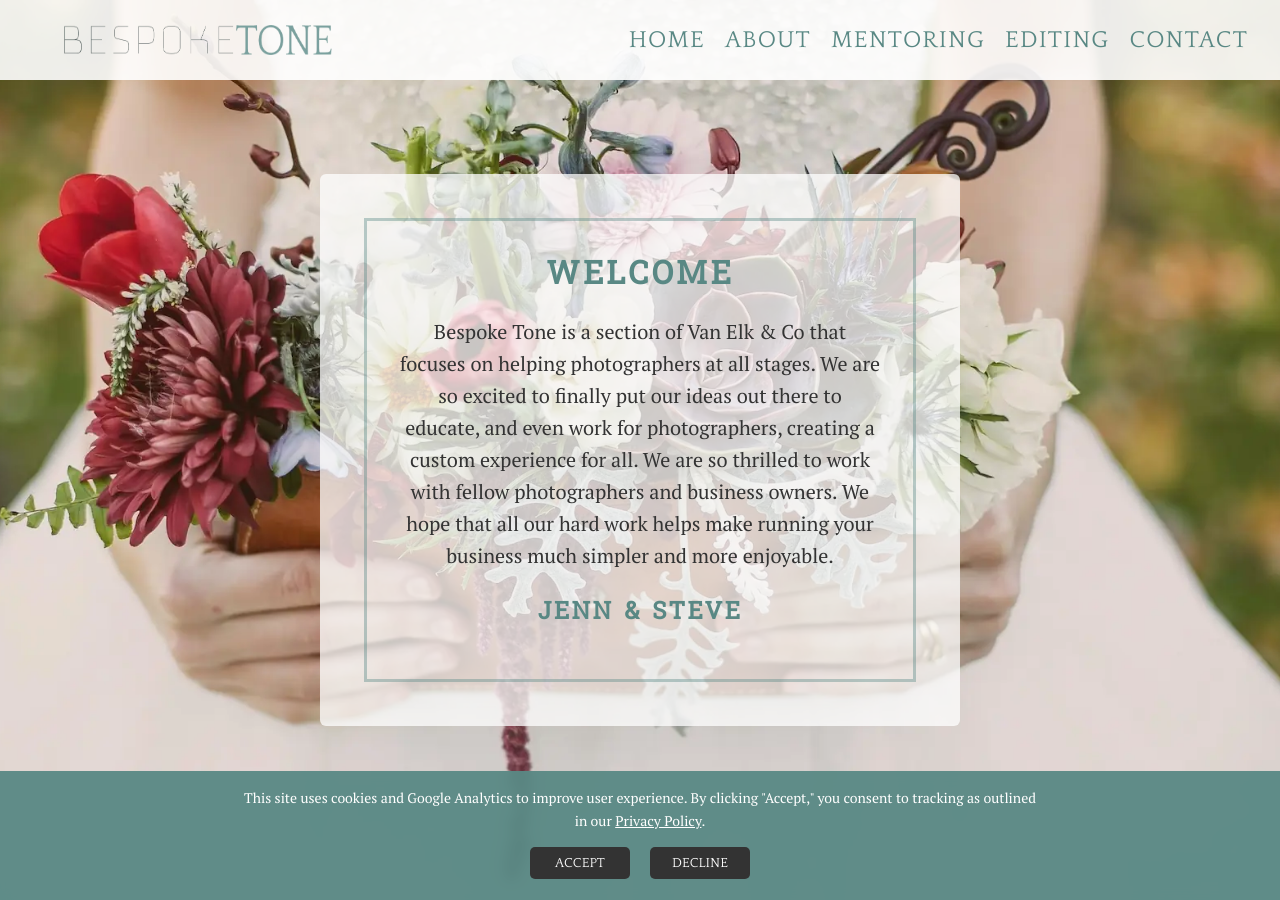
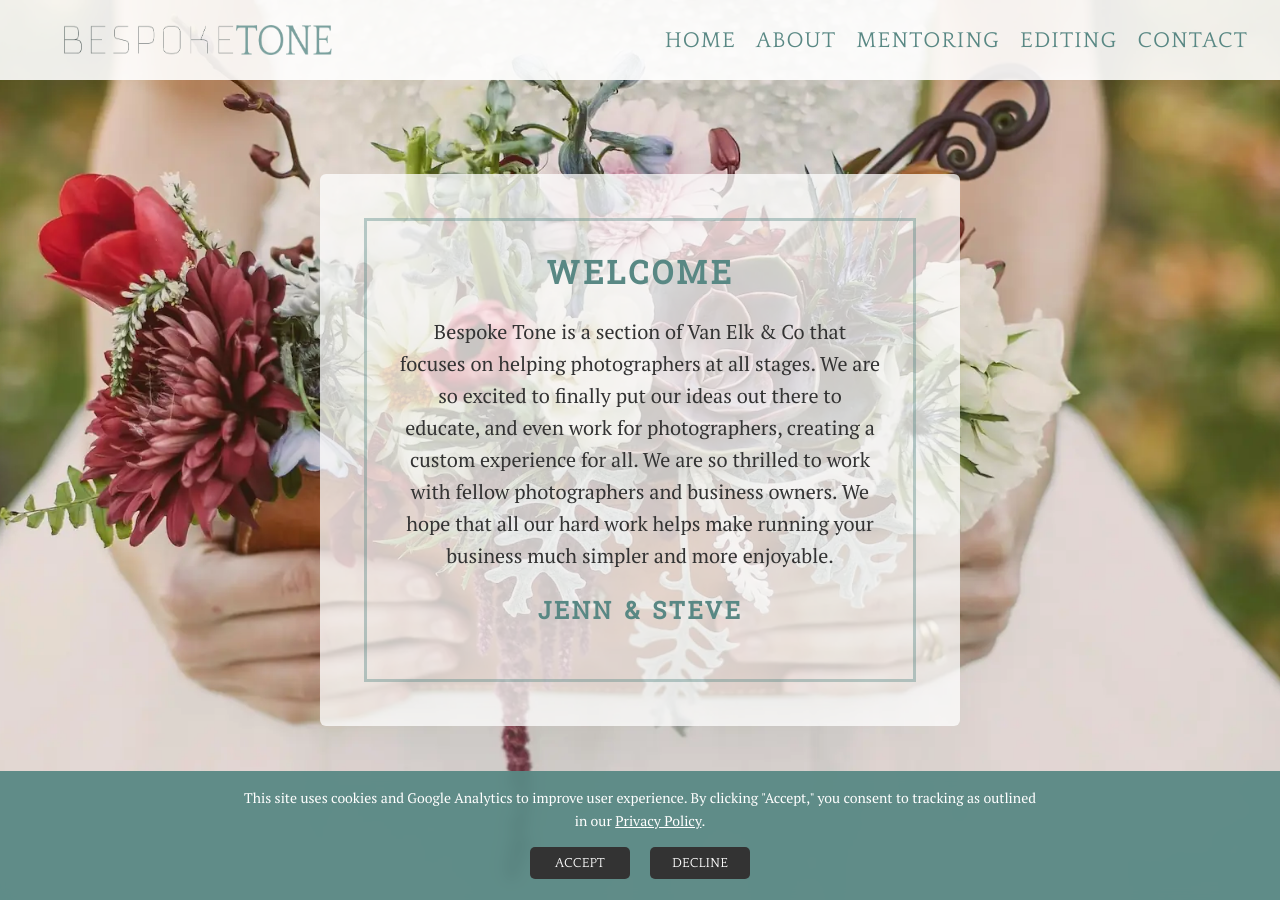
Before and after one commit to stevenvanelk/bespoketone, a Jekyll site: the page built from index.md, in a window 1280 px wide and 900 px high. Built offline with Jekyll 4.4.1, drawn with Linux system fonts in a browser that asks for light colours.

Commit message:
header and accessibility changes

```diff
--- a/css/style.css
+++ b/css/style.css
@@ -64,7 +64,7 @@
     letter-spacing: 0.1em;
 }
 
-h4 {
+h3 {
     font-family: 'Hanuman', serif;
     font-size: 1.5rem;
     margin-bottom: 1rem;
@@ -135,7 +135,7 @@
 .nav-links a {
     text-decoration: none;
     font-family: 'Quattrocento', serif;
-    font-size: 1.5rem;
+    font-size: 1.4rem;
     text-transform: uppercase;
     letter-spacing: 0.05em;
     color: #598884;
--- a/index.md
+++ b/index.md
@@ -75,7 +75,7 @@
   <div class="review-card" style="background-image: url('/images/index/bespoke-tone-e-027.webp');">
     <div class="review-overlay">
       <div class="review-inner">
-        <h4>Brittany's Review</h4>
+        <h3>Brittany's Review</h3>
         <p>
             I can't say enough great things about Jenn & Steven! They are an amazing editing duo. They well exceeded my expectations last year with editing several weddings for my studio. They took the time to get the edits just perfect & made me feel like all their attention was on me and my work. As a professional photographer it's hard to find a good balance between the photo world and life. Taking wedding edits out of the equation opened up so much time, time that was then well spent snuggling with my lil one instead of the computer screen! Highly recommend!
         </p>
@@ -86,7 +86,7 @@
   <div class="review-card" style="background-image: url('/images/index/bespoke-tone-edits-022.webp');">
     <div class="review-overlay">
       <div class="review-inner">
-        <h4>Brooke's Review</h4>
+        <h3>Brooke's Review</h3>
         <p>
             Jenn has the traits of a natural born mentor -- she has an innate ability to nurture, support, and encourage; a characteristic which allows those around her to immediately feel comfortable and at ease. When you combine that with her diverse, well-rounded photography background, you have the ideal coach -- imparting her knowledge and cheering for your ultimate success and growth.
         </p>
```
Also changed, not shown: 3 other files.
